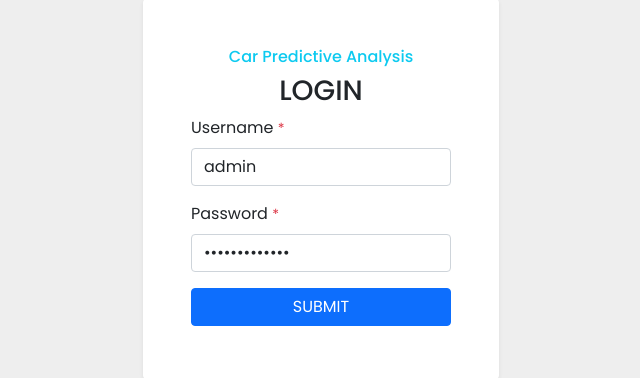
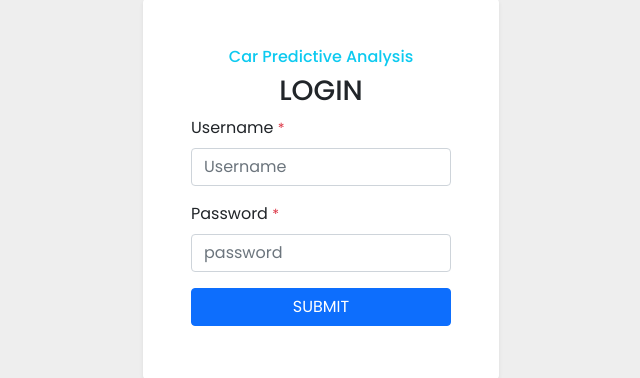
Before and after one commit to AppliedGit/Prediction_Project_Django, a Django app: page / in a window 1280 px wide. Shown: the part 211-589 px from the top of the page, without its empty margins (319-959 px from the left). Run offline with Django 3.2, Linux system fonts and the light colour scheme; parts of the project's set-up code (start-up, migrations or seed data) failed here and were passed over.

Commit message:
Update login.html

```diff
--- a/templates/login.html
+++ b/templates/login.html
@@ -122,7 +122,7 @@ function logout_process()
                                     name="username"
                                     placeholder="Username"
                                     class="form-control"
-                                    id="username" value="admin" />
+                                    id="username" value="" />
 
                             </div>
                             <div class="mb-3">
@@ -131,7 +131,7 @@ function logout_process()
                                     name="password"
                                     placeholder="password"
                                     class="form-control"
-                                    id="password"   value="Applied@12345"
+                                    id="password"   value=""
                                 />
 
                             </div>
```
